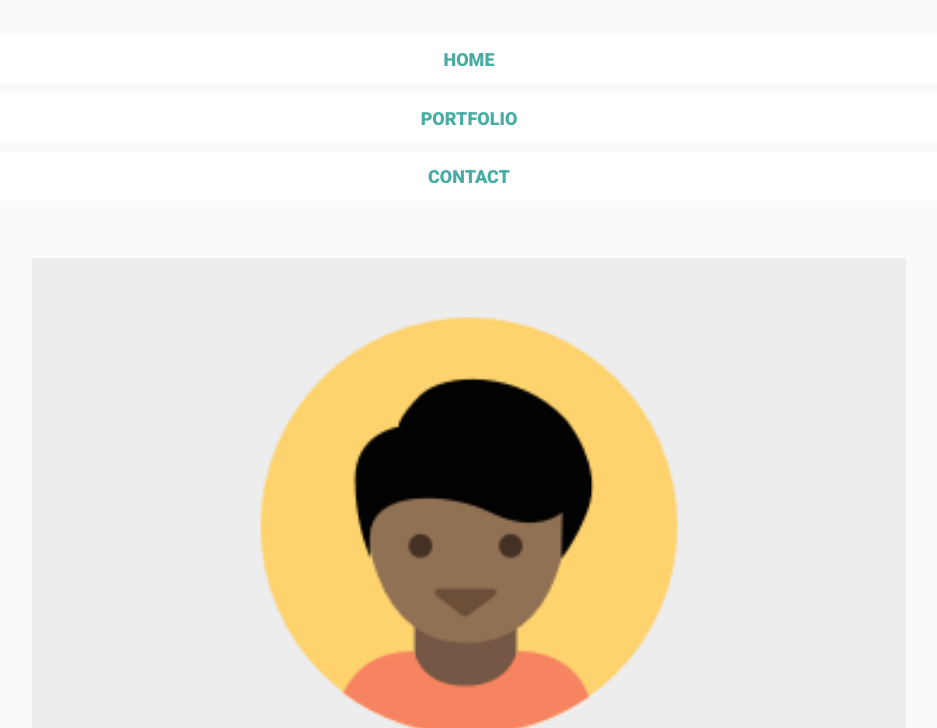
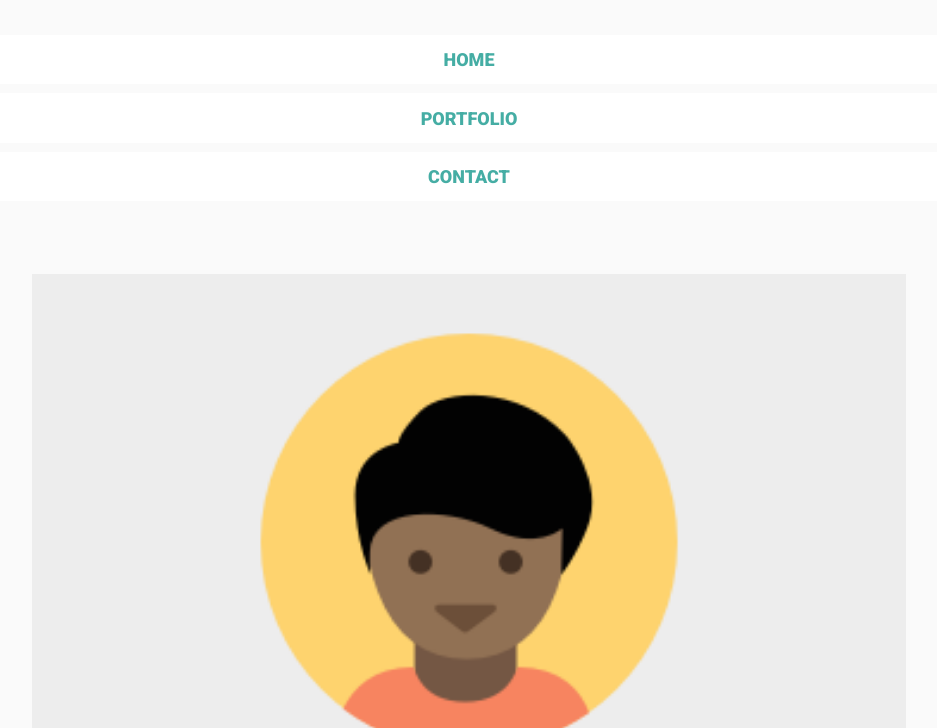
Before and after one commit to RalphSimon/02-responsive_layout, a website: page src/index.html in a window 1280 px wide. Shown: the part 72-800 px from the top of the page, without its empty margins (171-1108 px from the left). Drawn offline with nearby package versions, Linux system fonts and the light colour scheme.

Commit message:
Added more top and bottom spacing to profile-banner

```diff
--- a/src/css/styles.css
+++ b/src/css/styles.css
@@ -169,7 +169,7 @@ figure {
   -webkit-flex-direction: column-reverse;
   flex-direction: column-reverse;
   width: 100%;
-  padding: 1em;
+  padding: 2em 1em;
 }
 
 .image-container {
```
